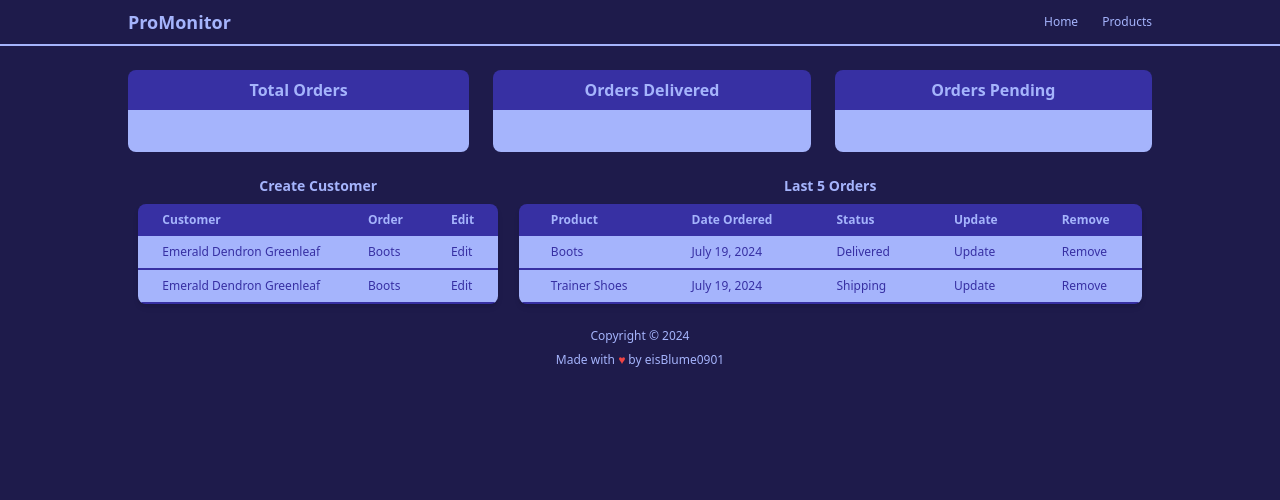
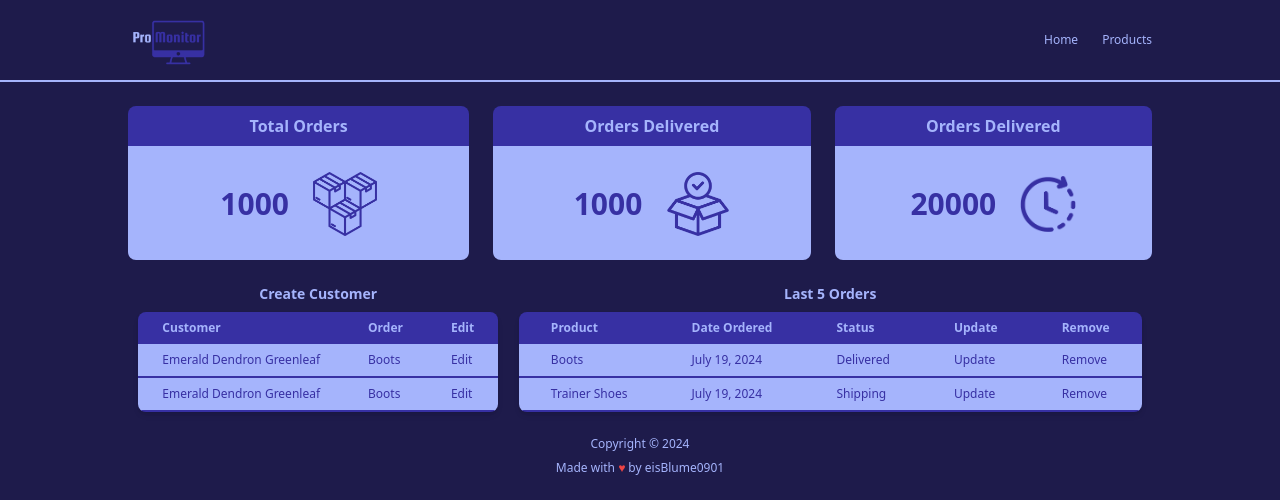
Before and after one commit to eisBlume0901/Django_Customer_Management_System_From_Dennis_Ivy, a Django app: page / in a window 1280 px wide. Shown: the top 500 px of the page. Run offline with Django 5.2, Linux system fonts and the light colour scheme; some libraries are stand-ins or nearby versions.

Commit message:
Added static folder and implement images in html pages

```diff
--- a/customer_management_system/customer_management_system/settings.py
+++ b/customer_management_system/customer_management_system/settings.py
@@ -121,6 +121,11 @@ USE_TZ = True
 
 STATIC_URL = 'static/'
 
+# Always put this line of code to ensure that Django knows where to find the static files (CSS, JavaScript, Images)
+STATICFILES_DIRS = [
+    os.path.join(BASE_DIR, 'static')
+]
+
 # Default primary key field type
 # https://docs.djangoproject.com/en/5.0/ref/settings/#default-auto-field
 
--- a/customer_management_system/templates/partials/_home_navbar.html
+++ b/customer_management_system/templates/partials/_home_navbar.html
@@ -1,6 +1,9 @@
-<nav class="bg-indigo-950 border-b-2 border-b-indigo-300 p-2">
+{% load static %}
+<nav class="bg-indigo-950 border-b-2 border-b-indigo-300">
     <div class="flex flex-wrap justify-between mx-auto items-center max-w-screen-lg">
-        <a class="text-indigo-300 text-lg font-bold">ProMonitor</a>
+        <a class="/">
+            <img src="{% static '/images/ProMonitor_logo.png' %}" alt="ProMonitor Logo" class="w-20">
+        </a>
         <div class="flex space-x-6">
             <a class="text-indigo-300 text-xs">Home</a>
             <a class="text-indigo-300 text-xs">Products</a>
--- a/customer_management_system/templates/partials/_order_status.html
+++ b/customer_management_system/templates/partials/_order_status.html
@@ -1,17 +1,33 @@
+{% load static %}
 <div class="grid grid-cols-3 max-w-screen-lg mx-auto justify-between space-x-6 mt-6">
     <div class="flex flex-col">
         <h1 class="text-md text-center text-indigo-300 font-bold rounded-t-lg bg-indigo-800 border-indigo-800 border-b-2 border-b-indigo-300 py-2">Total Orders</h1>
-        <div class="text-md text-center text-indigo-800 font-medium rounded-b-lg bg-indigo-300 p-5">
+        <div class="rounded-b-lg bg-indigo-300 p-2 w-full">
+            <div class="flex flex-row mx-auto space-x-6 items-center justify-center p-2 h-24">
+                <p class="text-3xl text-center text-indigo-800 font-bold">1000</p>
+                <img src="{% static '/images/total_orders_icon.png' %}" alt="Total Orders Icon" class="w-16">
+            </div>
+
         </div>
     </div>
     <div class="flex flex-col">
         <h1 class="text-md text-center text-indigo-300 font-bold rounded-t-lg bg-indigo-800 border-indigo-800 border-b-2 border-b-indigo-300 py-2">Orders Delivered</h1>
-        <div class="text-md text-center text-indigo-800 font-medium rounded-b-lg bg-indigo-300 p-5">
+        <div class="rounded-b-lg bg-indigo-300 p-2 w-full">
+            <div class="flex flex-row mx-auto space-x-6 items-center justify-center p-2 h-24">
+                <p class="text-3xl text-center text-indigo-800 font-bold">1000</p>
+                <img src="{% static '/images/orders_delivered_icon.png' %}" alt="Orders Delivered Icon" class="w-16">
+            </div>
+
         </div>
     </div>
     <div class="flex flex-col">
-        <h1 class="text-md text-center text-indigo-300 font-bold rounded-t-lg bg-indigo-800 border-indigo-800 border-b-2 border-b-indigo-300 py-2">Orders Pending</h1>
-        <div class="text-md text-center text-indigo-800 font-medium rounded-b-lg bg-indigo-300 p-5">
+        <h1 class="text-md text-center text-indigo-300 font-bold rounded-t-lg bg-indigo-800 border-indigo-800 border-b-2 border-b-indigo-300 py-2">Orders Delivered</h1>
+        <div class="rounded-b-lg bg-indigo-300 p-2 w-full">
+            <div class="flex flex-row mx-auto space-x-6 items-center justify-center p-2 h-24">
+                <p class="text-3xl text-center text-indigo-800 font-bold">20000</p>
+                <img src="{% static '/images/orders_pending_icon.png' %}" alt="Orders Pending Icon" class="w-14">
+            </div>
+
         </div>
     </div>
 </div>
```
Also changed, not shown: customer_management_system/static/images/ProMonitor_logo.png (renamed from customer_management_system/templates/ProMonitor_logo.png), customer_management_system/static/images/orders_delivered_icon.png (renamed from customer_management_system/templates/orders_delivered_icon.png), customer_management_system/static/images/orders_pending_icon.png (renamed from customer_management_system/templates/orders_pending_icon.png), customer_management_system/static/images/total_orders_icon.png (renamed from customer_management_system/templates/total_orders_icon.png).
